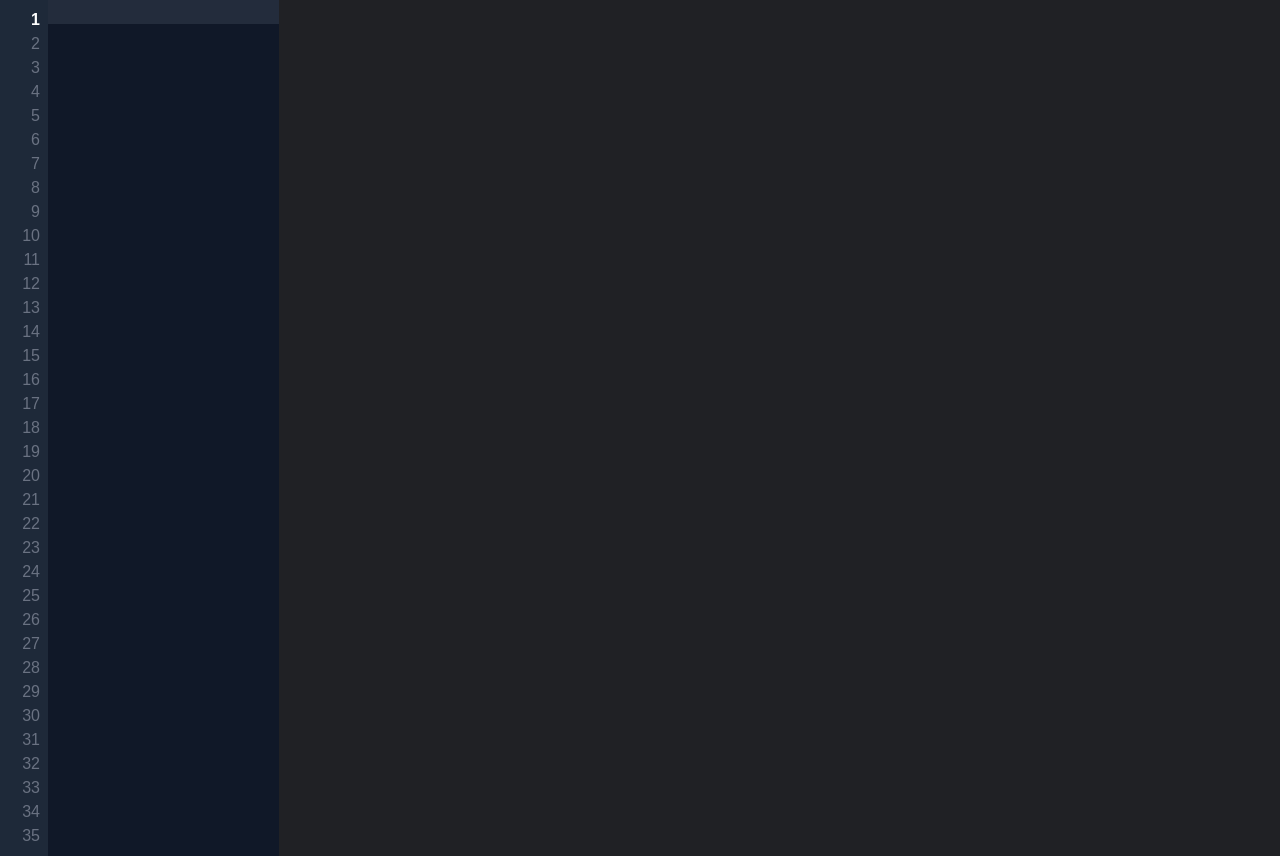
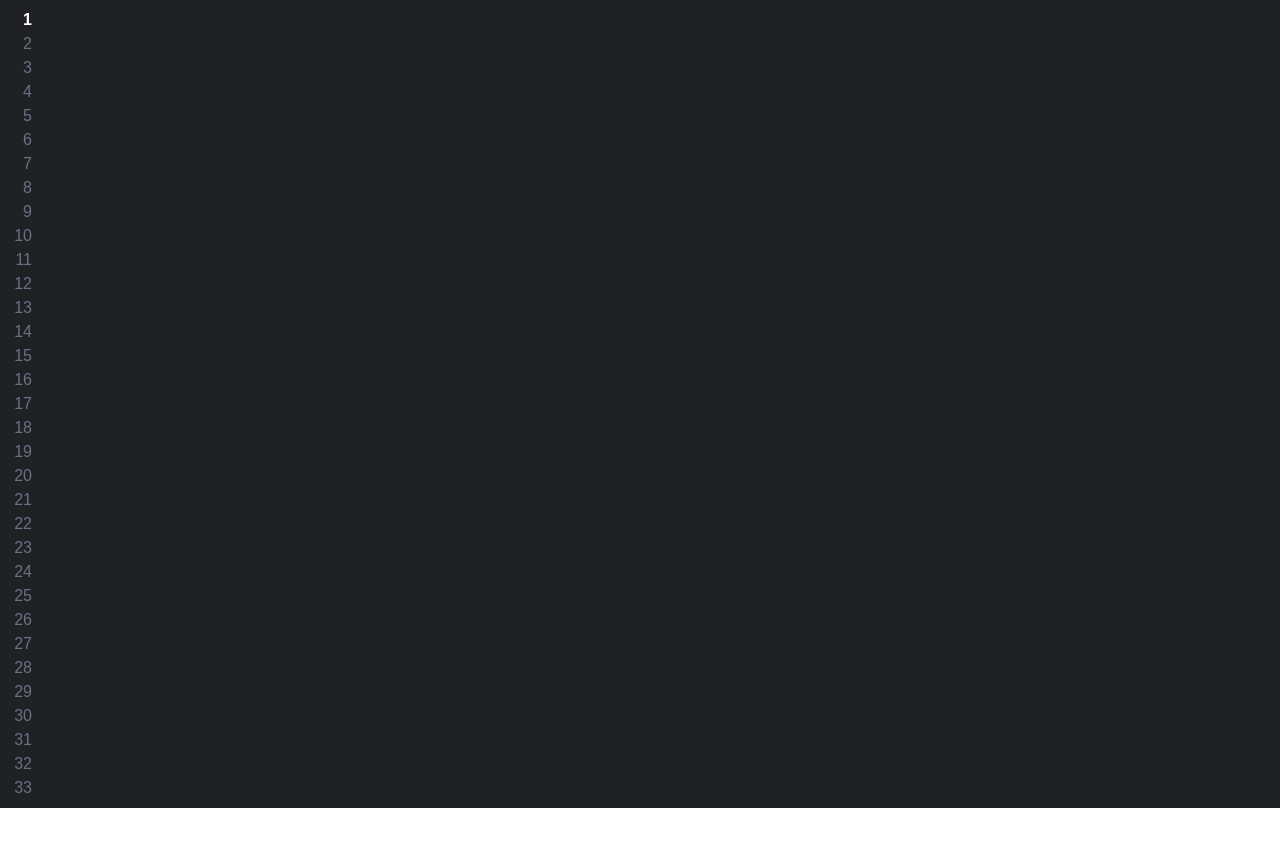
Before and after one commit to anirudhsridhar225/portfolio, a Next.js app: page / in a window 1280 px wide. After the commit the page ends 815 px from the top, so only its background shows below. Built offline with nearby package versions, Linux system fonts and the light colour scheme.

Commit message:
input mode (it doesn't function properly yet)

```diff
--- a/src/components/Neovim.tsx
+++ b/src/components/Neovim.tsx
@@ -1,14 +1,16 @@
 'use client'
 import React, { useEffect, useRef, useState } from 'react'
+import { useRouter } from 'next/router'
 
 export default function Neovim() {
     const [text, setText] = useState<string>('')
     const [currentLine, setCurrentLine] = useState<number>(1) // Start at line 1
     const [cursorPosition, setCursorPosition] = useState<number>(0)
+    const [inputMode, setInputMode] = useState<boolean>(false)
     const textAreaRef = useRef<HTMLTextAreaElement>(null)
     const lineCountRef = useRef<HTMLDivElement>(null)
-
-    const minLines = 35 // Set a minimum number of lines to display
+    const lineHeight = '1.5rem'
+    const minLines = 33
 
     // Calculate actual line count from text or use minimum
     const textLineCount = text.split('\n').length
@@ -62,6 +64,7 @@ export default function Neovim() {
     }
 
     const handleTextChange = (e: React.ChangeEvent<HTMLTextAreaElement>): void => {
+        if (!inputMode) return // Ignore text changes if not in input mode
         const newText = e.target.value
         setText(newText)
 
@@ -73,6 +76,16 @@ export default function Neovim() {
     const handleKeyDown = (e: React.KeyboardEvent<HTMLTextAreaElement>): void => {
         const textarea = textAreaRef.current
         if (!textarea) return
+
+        if (e.key === 'i') {
+            setInputMode(true)
+            return
+        }
+
+        if (!inputMode) {
+            e.preventDefault()
+            return
+        }
 
         // Current content as array of lines
         const lines = text.split('\n')
@@ -108,17 +121,17 @@ export default function Neovim() {
                 setCurrentLine(newLineNumber)
             }, 0)
         }
+        else if (e.key === 'b') {
+            setCurrentLine(1)
+        }
     }
 
-    // Calculate line heights to match textarea (helps with alignment)
-    const lineHeight = '1.5rem'
-
     return (
-        <div className="flex h-full bg-gray-900 text-gray-200">
+        <div className="flex h-full w-full text-gray-200">
             {/* Line numbers */}
             <div
                 ref={lineCountRef}
-                className="p-2 text-right select-none overflow-hidden h-full bg-gray-800 w-12"
+                className="p-2 text-right select-none overflow-hidden h-full w-10"
                 style={{ lineHeight }}
             >
                 {Array.from({ length: lineCount }, (_, i) => i + 1).map((num) => (
@@ -135,14 +148,14 @@ export default function Neovim() {
             {/* Editor area */}
             <div className="relative flex-grow">
                 {/* Highlight current line */}
-                <div
+                {/* <div
                     className="absolute pointer-events-none w-full"
                     style={{
-                        top: `${(currentLine - 1) * parseFloat(lineHeight)}px`,
+                        top: `${(currentLine - 1) * parseFloat(lineHeight + 1)}px`,
                         height: lineHeight,
                         backgroundColor: 'rgba(55, 65, 81, 0.5)'
                     }}
-                />
+                /> */}
 
                 {/* Textarea */}
                 <textarea
```
